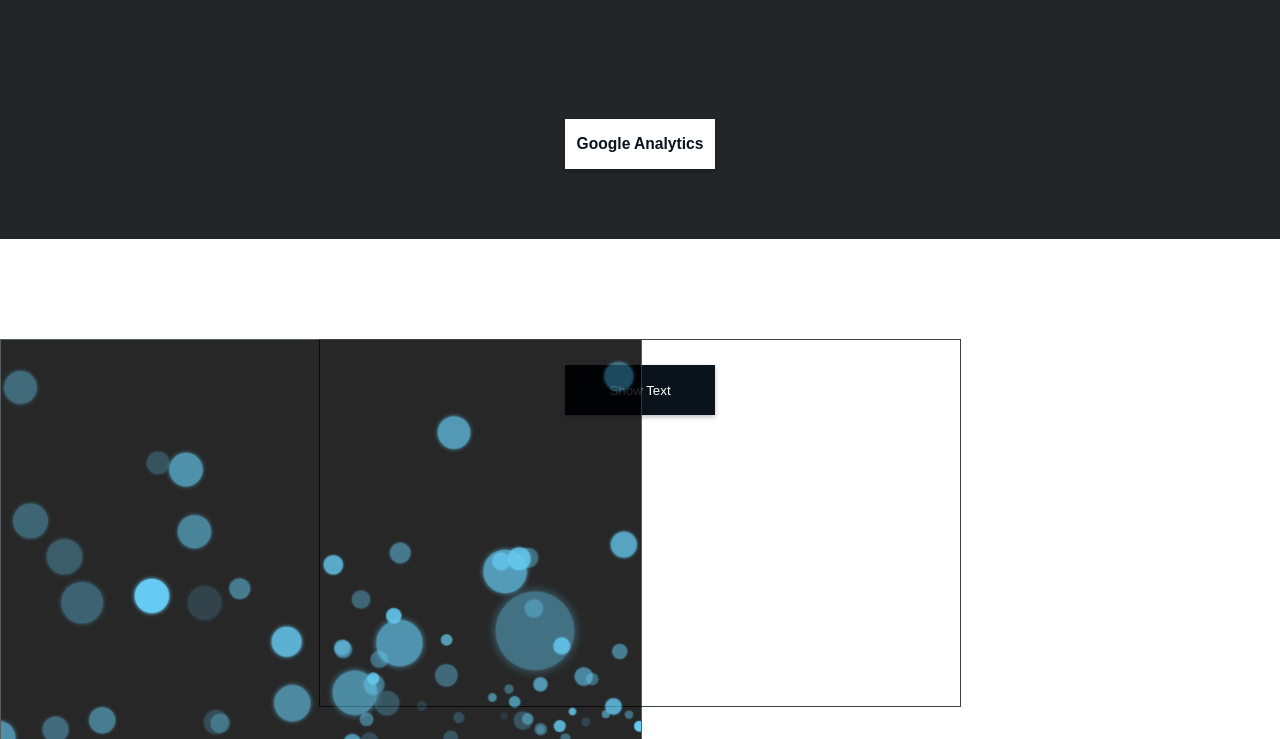
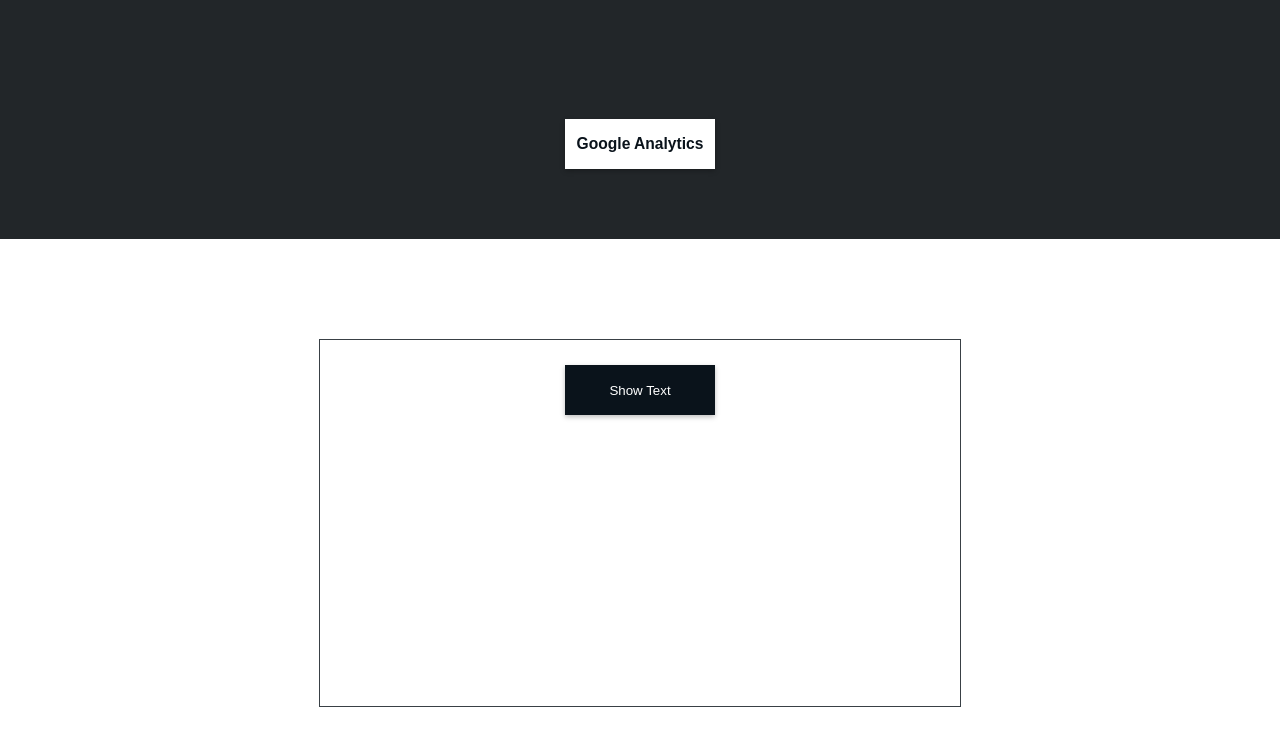
Before and after one commit to cpachomski/JS-Animations, a plain HTML site: page index.html in a window 1280 px wide. Shown: the part 61-800 px from the top of the page. Drawn offline with nearby package versions, Linux system fonts and the light colour scheme; animation ran at ten frames a second; a web font is replaced by a local one.

Commit message:
remove #space until perspective-origin can be fixed

```diff
--- a/index.html
+++ b/index.html
@@ -41,9 +41,6 @@
          <div id="squish-box4" class='squish-box'><span> spring </span></div>
     </div>
 
-    <div class='animation-container' id="space">
-
-    </div>
 
 
 
```
